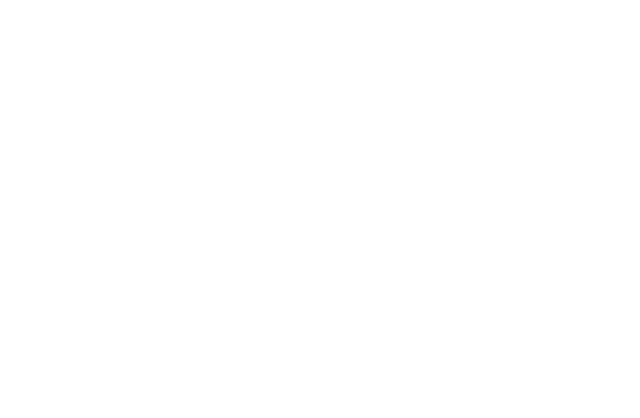
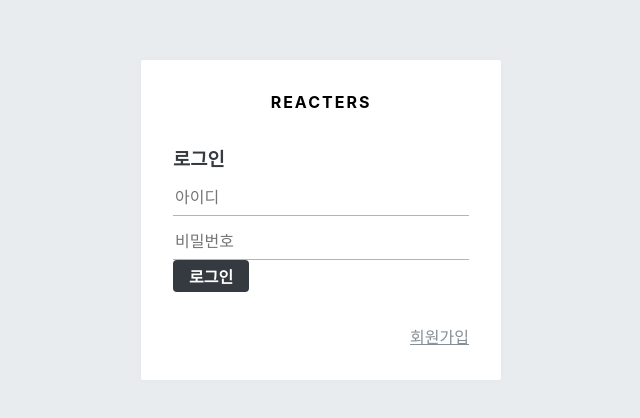
Before and after one commit to codehunter999/blog, a React (Create React App) app in the folder blog-frontend/: page /login in a window 1280 px wide. Shown: the part 180-598 px from the top of the page, without its empty margins (319-959 px from the left). Built offline with nearby package versions, Linux system fonts and the light colour scheme; the HTML template or start-up script is replaced by a standard one.

Commit message:
프론트 일부 수정

```diff
--- a/blog-frontend/src/components/auth/AuthForm.js
+++ b/blog-frontend/src/components/auth/AuthForm.js
@@ -1,15 +1,76 @@
 import React from 'react';
 import styled from 'styled-components';
+import { Link } from 'react-router-dom';
+import palette from '../../lib/styles/palette';
+import Button from '../common/Button';
 
 /**
  * 회원가입 또는 로그인 폼을 보여줍니다.
  */
 
- const AuthFormBlock = styled.div``;
+const AuthFormBlock = styled.div`
+  h3 {
+    margin: 0;
+    color: ${palette.gray[8]};
+    margin-bottom: 1rem;
+  }
+`;
+
+/**
+ * 스타일링된 input
+ */
+const StyledInput = styled.input`
+  font-size: 1rem;
+  border: none;
+  border-bottom: 1px solid ${palette.gray[5]};
+  padding-bottom: 0.5rem;
+  outline: none;
+  width: 100%;
+  &:focus {
+    color: $oc-teal-7;
+    border-bottom: 1px solid ${palette.gray[7]};
+  }
+  & + & {
+    margin-top: 1rem;
+  }
+`;
+
+/**
+ * 폼 하단에 로그인 혹은 회원가입 링크를 보여 줌
+ */
+const Footer = styled.div`
+  margin-top: 2rem;
+  text-align: right;
+  a {
+    color: ${palette.gray[6]};
+    text-decoration: underline;
+    &:hover {
+      color: ${palette.gray[9]};
+    }
+  }
+`;
+
 const AuthForm = () => {
-     return(
+  return (
     <AuthFormBlock>
-             AuthForm
+      <h3>로그인</h3>
+      <form>
+        <StyledInput
+          autoComplete="username"
+          name="username"
+          placeholder="아이디"
+        />
+        <StyledInput
+          autoComplete="new-password"
+          name="password"
+          placeholder="비밀번호"
+          type="password"
+        />
+        <Button>로그인</Button>
+      </form>
+      <Footer>
+        <Link to="/register">회원가입</Link>
+      </Footer>
     </AuthFormBlock>
   );
 };
--- a/blog-frontend/src/components/auth/AuthTemplate.js
+++ b/blog-frontend/src/components/auth/AuthTemplate.js
@@ -1,18 +1,54 @@
 import React from 'react';
 import styled from 'styled-components';
+import palette from '../../lib/styles/palette';
+import { Link } from 'react-router-dom';
 
 /**
  * 회원가입/로그인 페이지의 레이아웃을 담당하는 컴포넌트입니다.
  */
 
- const AuthTemplateBlock = styled.div``;
+/* 화면 전체를 채움 */
+const AuthTemplateBlock = styled.div`
+  position: absolute;
+  left: 0;
+  top: 0;
+  bottom: 0;
+  right: 0;
+  background: ${palette.gray[2]};
+  /* flex로 내부 내용 중앙 정렬 */
+  display: flex;
+  flex-direction: column;
+  justify-content: center;
+  align-items: center;
+`;
 
- const AuthTemplate = () => {
-     return(
-         <AuthTemplateBlock>
+/* 흰색박스 */
+const WhiteBox = styled.div`
+  .logo-area {
+    display: block;
+    padding-bottom: 2rem;
+    text-align: center;
+    font-weight: bold;
+    letter-spacing: 2px;
+  }
+  box-shadow: 0 0 8px rgba(0, 0, 0, 0.025);
+  padding: 2rem;
+  width: 360px;
+  background: white;
+  border-radius: 2px;
+`;
 
-         </AuthTemplateBlock>
-     );
- };
+const AuthTemplate = ({ children }) => {
+  return (
+    <AuthTemplateBlock>
+      <WhiteBox>
+        <div className="logo-area">
+          <Link to="/">REACTERS</Link>
+        </div>
+        {children}
+      </WhiteBox>
+    </AuthTemplateBlock>
+  );
+};
 
- export default AuthTemplate;
+export default AuthTemplate;
--- a/blog-frontend/src/components/common/Button.js
+++ b/blog-frontend/src/components/common/Button.js
@@ -16,6 +16,23 @@
   &:hover {
     background: ${palette.gray[6]};
   }
+  ${props =>
+    props.fullWidth &&
+    css`
+      padding-top: 0.75rem;
+      padding-bottom: 0.75rem;
+      width: 100%;
+      font-size: 1.125rem;
+    `}
+
+  ${props =>
+    props.cyan &&
+    css`
+      background: ${palette.cyan[5]};
+      &:hover {
+        background: ${palette.cyan[4]};
+      }
+    `}
 `;
 
 const Button = props => <StyledButton {...props} />;
```
Also changed, not shown: 1 other file (tests, documents, lock files or other folders). Lines whose indentation alone changed are shown as unchanged.
